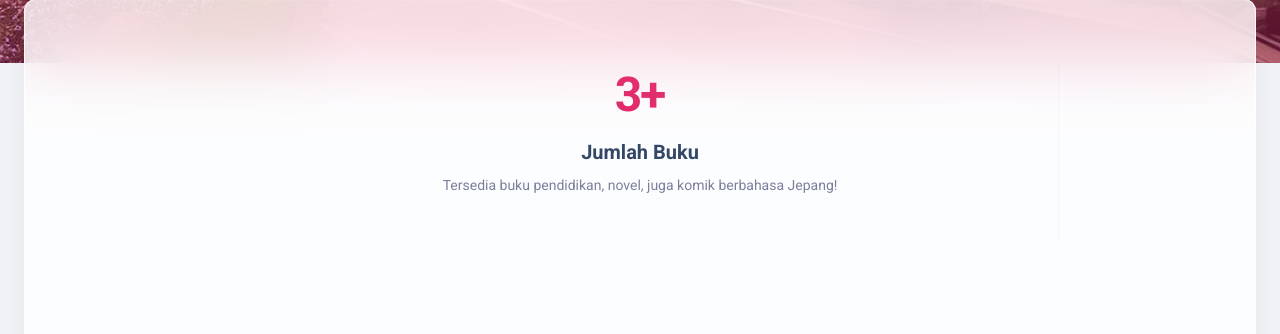
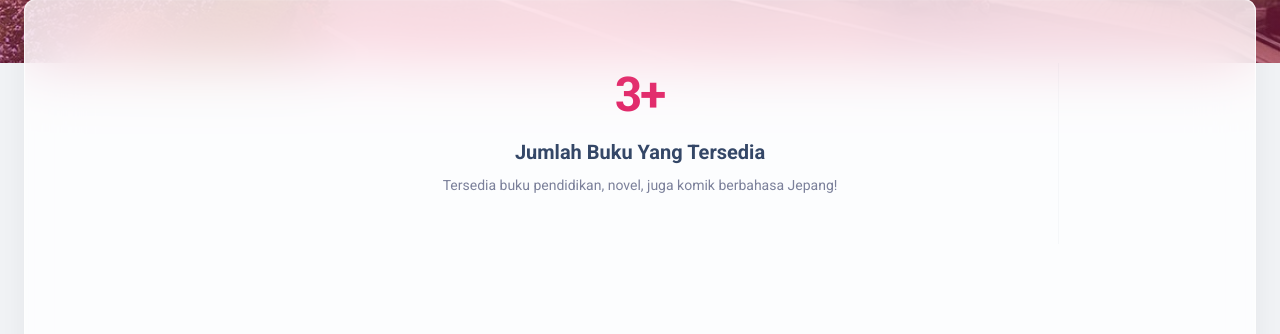
Before and after one commit to marsha143/EPERPUS, a PHP site: page /EPERPUS/ in a window 1280 px wide. Shown: the part 537-871 px from the top of the page. Run offline with PHP 8.4, Linux system fonts and the light colour scheme; data comes from the database, SQL or seed files in the repository; data that the repository does not hold is empty; some libraries are stand-ins or nearby versions.

Commit message:
Edit penambahan kata di index

```diff
--- a/index.php
+++ b/index.php
@@ -31,7 +31,7 @@ $jumlah_buku = $r['jumlah'];
                             <div class="p-3 text-center">
                                 <h1 class="text-gradient text-primary"><span id="state1"
                                         countTo="<?=$jumlah_buku?>">0</span>+</h1>
-                                <h5 class="mt-3">Jumlah Buku</h5>
+                                <h5 class="mt-3">Jumlah Buku Yang Tersedia</h5>
                                 <p class="text-sm font-weight-normal">Tersedia buku pendidikan, novel, juga komik
                                     berbahasa Jepang!</p>
                             </div>
```
